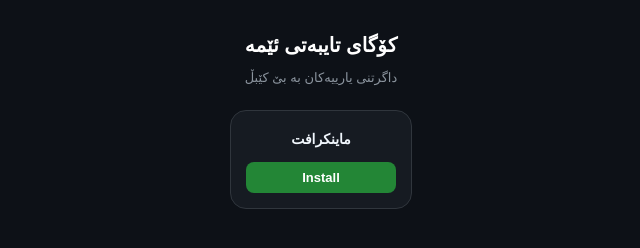
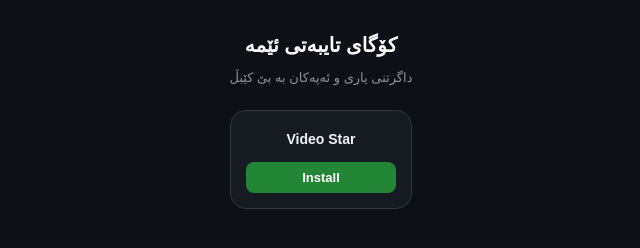
Before and after one commit to diyarhushyarr-cmyk/ittzdiyar, a plain HTML site: page index.html in a window 1280 px wide. Shown: the full height of the page, 319-959 px from the left. Drawn offline with Linux system fonts and the light colour scheme.

Commit message:
Update index.html

```diff
--- a/index.html
+++ b/index.html
@@ -3,7 +3,7 @@
 <head>
     <meta charset="UTF-8">
     <meta name="viewport" content="width=device-width, initial-scale=1.0">
-    <title>کۆگای تایبەتی من و هاوڕێکەم</title>
+    <title>کۆگای تایبەتی ئێمە</title>
     <style>
         body { background-color: #0d1117; color: white; font-family: Arial, sans-serif; text-align: center; padding: 20px; margin: 0; }
         h1 { font-size: 20px; margin-bottom: 5px; }
@@ -17,12 +17,12 @@
 <body>
 
     <h1>کۆگای تایبەتی ئێمە</h1>
-    <p>داگرتنی یارییەکان بە بێ کێبڵ</p>
+    <p>داگرتنی یاری و ئەپەکان بە بێ کێبڵ</p>
 
     <div class="grid">
         <div class="app-card">
-            <h3>ماینکرافت</h3>
-            <a href="#" class="install-btn">Install</a>
+            <h3>Video Star</h3>
+            <a href="itms-services://?action=download-manifest&url=https://diyarhushyarr-cmyk.github.io/ittzdiyar/videostar.plist" class="install-btn">Install</a>
         </div>
     </div>
 
```
